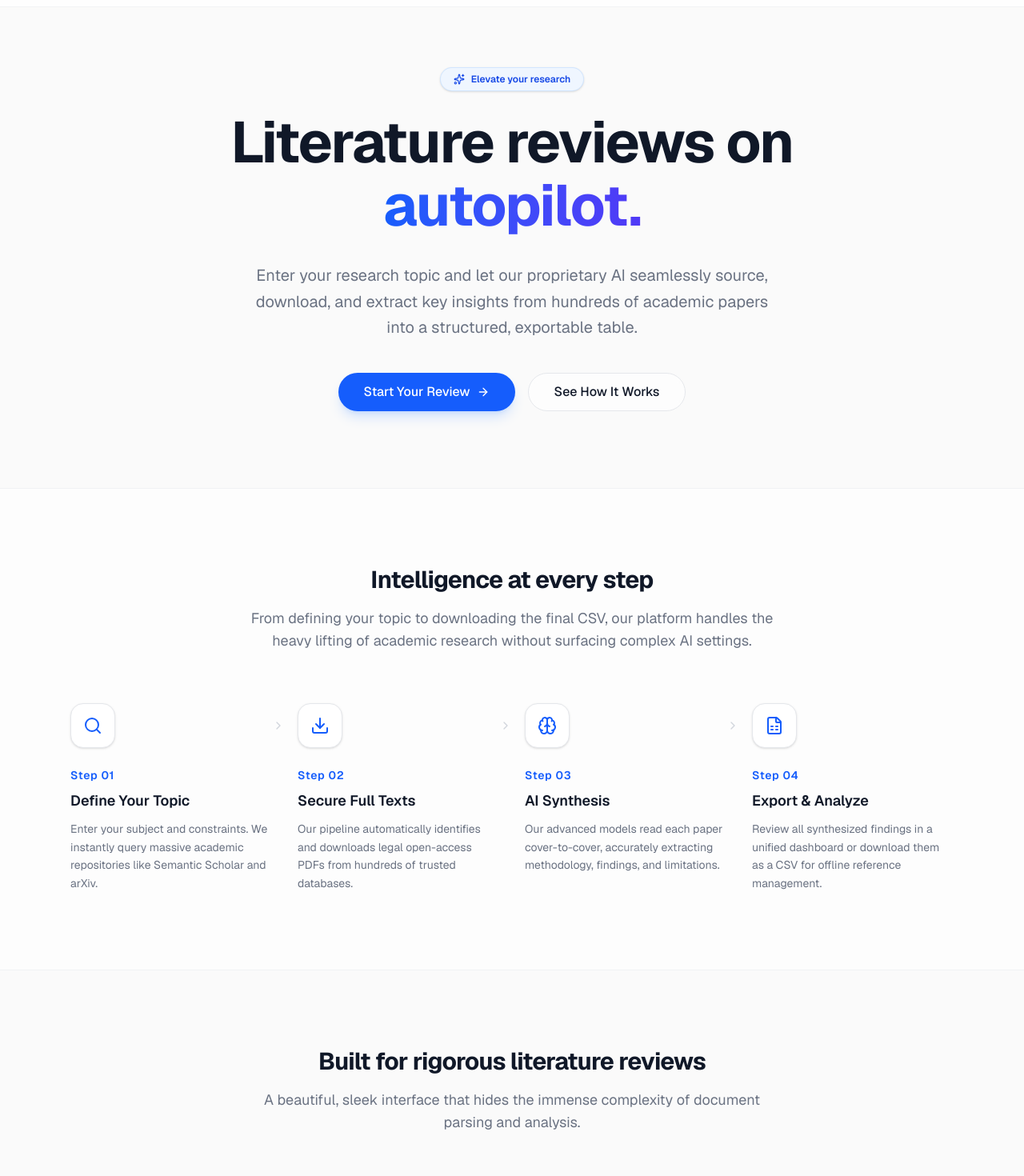
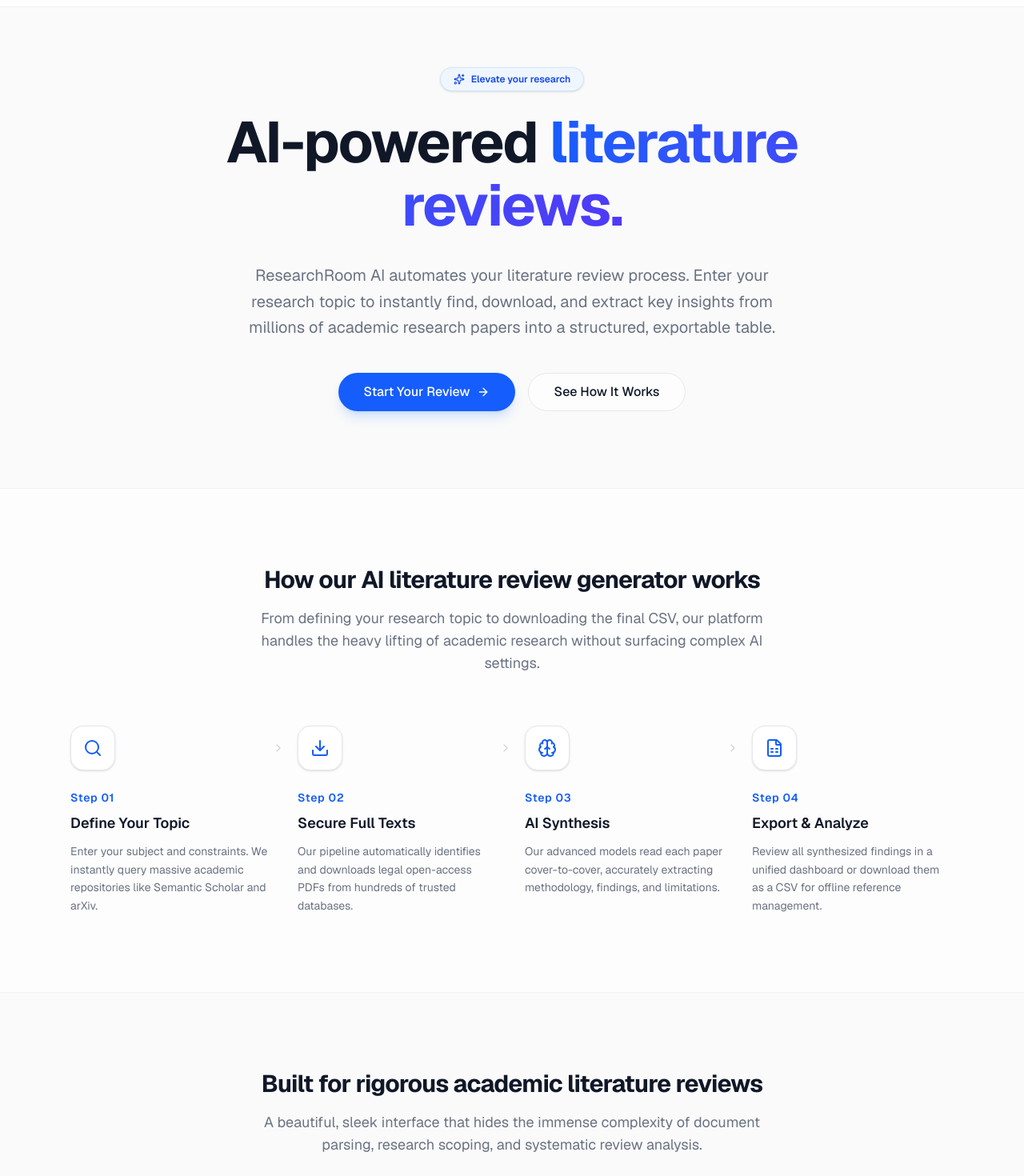
Before and after one commit to dev-fuadhasan/ailiterature, a Next.js app: page / in a window 1280 px wide. Shown: the part 60-1530 px from the top of the page at 80% size. Built offline with nearby package versions, Linux system fonts and the light colour scheme; no server answers.

Commit message:
feat: SEO optimizations for literature review searches

```diff
--- a/package.json
+++ b/package.json
@@ -37,6 +37,7 @@
     "ioredis": "^5.10.0",
     "lucide-react": "^0.575.0",
     "next": "16.1.6",
+    "next-sitemap": "^4.2.3",
     "pdf-parse": "^2.4.5",
     "pg": "^8.19.0",
     "prisma": "^7.4.2",
--- a/src/app/layout.tsx
+++ b/src/app/layout.tsx
@@ -13,14 +13,38 @@ const geistMono = Geist_Mono({
 });
 
 export const metadata: Metadata = {
-  title: "ResearchRoom AI — Automated Literature Review",
-  description:
-    "AI-powered academic literature review. Search thousands of papers, get structured insights instantly.",
+  metadataBase: new URL("https://researchroomai.vercel.app"),
+  title: {
+    default: "ResearchRoom AI | AI-Powered Literature Review Generator",
+    template: "%s | ResearchRoom AI"
+  },
+  description: "Automate your literature review with AI. ResearchRoom AI quickly searches millions of academic papers, reads full texts, and extracts key findings, methodology, and limitations for your research paper.",
+  keywords: ["literature review AI", "research paper assistant", "AI literature review generator", "academic research tool", "automated literature review", "AI for researchers", "systematic review AI"],
+  authors: [{ name: "ResearchRoom AI" }],
+  creator: "ResearchRoom AI",
   openGraph: {
-    title: "ResearchRoom AI",
-    description: "AI-powered academic literature review platform",
+    type: "website",
+    locale: "en_US",
     url: "https://researchroomai.vercel.app",
+    title: "ResearchRoom AI | AI-Powered Literature Review Generator",
+    description: "Automate your literature review in minutes. AI searches, reads, and synthesizes academic papers into structured tables.",
     siteName: "ResearchRoom AI",
+  },
+  twitter: {
+    card: "summary_large_image",
+    title: "ResearchRoom AI | Automate Your Literature Review",
+    description: "AI-powered tool that finds, reads, and summarizes academic papers for your literature review instantly.",
+  },
+  robots: {
+    index: true,
+    follow: true,
+    googleBot: {
+      index: true,
+      follow: true,
+      "max-video-preview": -1,
+      "max-image-preview": "large",
+      "max-snippet": -1,
+    },
   },
 };
 
--- a/src/app/page.tsx
+++ b/src/app/page.tsx
@@ -67,10 +67,10 @@ export default async function LandingPage() {
             <Sparkles className="h-3.5 w-3.5 mr-2" /> Elevate your research
           </Badge>
           <h1 className="text-5xl md:text-7xl font-bold tracking-tight text-gray-900 mb-8 max-w-4xl mx-auto leading-[1.1]">
-            Literature reviews on <span className="text-transparent bg-clip-text bg-gradient-to-r from-blue-600 to-indigo-600">autopilot.</span>
+            AI-powered <span className="text-transparent bg-clip-text bg-gradient-to-r from-blue-600 to-indigo-600">literature reviews.</span>
           </h1>
           <p className="text-lg md:text-xl text-gray-500 max-w-2xl mx-auto mb-10 leading-relaxed">
-            Enter your research topic and let our proprietary AI seamlessly source, download, and extract key insights from hundreds of academic papers into a structured, exportable table.
+            ResearchRoom AI automates your literature review process. Enter your research topic to instantly find, download, and extract key insights from millions of academic research papers into a structured, exportable table.
           </p>
           <div className="flex flex-col sm:flex-row items-center justify-center gap-4">
             {isSignedIn ? (
@@ -102,10 +102,10 @@ export default async function LandingPage() {
         <div className="max-w-6xl mx-auto px-6">
           <div className="text-center mb-16">
             <h2 className="text-3xl tracking-tight font-bold text-gray-900 mb-4">
-              Intelligence at every step
+              How our AI literature review generator works
             </h2>
             <p className="text-gray-500 max-w-2xl mx-auto text-lg">
-              From defining your topic to downloading the final CSV, our platform handles the heavy lifting of academic research without surfacing complex AI settings.
+              From defining your research topic to downloading the final CSV, our platform handles the heavy lifting of academic research without surfacing complex AI settings.
             </p>
           </div>
 
@@ -131,10 +131,10 @@ export default async function LandingPage() {
       <section className="py-24 max-w-6xl mx-auto px-6">
         <div className="text-center mb-16">
           <h2 className="text-3xl tracking-tight font-bold text-gray-900 mb-4">
-            Built for rigorous literature reviews
+            Built for rigorous academic literature reviews
           </h2>
           <p className="text-gray-500 max-w-2xl mx-auto text-lg">
-            A beautiful, sleek interface that hides the immense complexity of document parsing and analysis.
+            A beautiful, sleek interface that hides the immense complexity of document parsing, research scoping, and systematic review analysis.
           </p>
         </div>
 
--- /dev/null
+++ b/src/app/robots.ts
@@ -0,0 +1,12 @@
+import { MetadataRoute } from 'next';
+
+export default function robots(): MetadataRoute.Robots {
+  return {
+    rules: {
+      userAgent: '*',
+      allow: '/',
+      disallow: ['/dashboard/', '/project/', '/api/', '/auth/'],
+    },
+    sitemap: 'https://researchroomai.vercel.app/sitemap.xml',
+  };
+}
--- /dev/null
+++ b/src/app/sitemap.ts
@@ -0,0 +1,18 @@
+import { MetadataRoute } from 'next';
+
+export default function sitemap(): MetadataRoute.Sitemap {
+  return [
+    {
+      url: 'https://researchroomai.vercel.app',
+      lastModified: new Date(),
+      changeFrequency: 'weekly',
+      priority: 1,
+    },
+    {
+      url: 'https://researchroomai.vercel.app/login',
+      lastModified: new Date(),
+      changeFrequency: 'monthly',
+      priority: 0.8,
+    }
+  ];
+}
```
Also changed, not shown: 1 other file (tests, documents, lock files or other folders).
